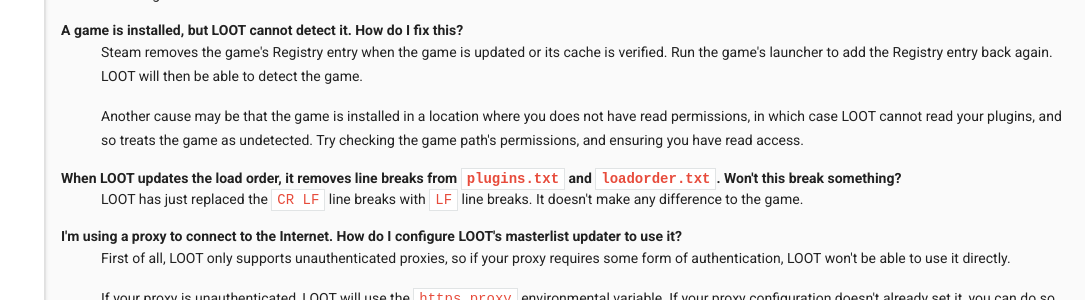
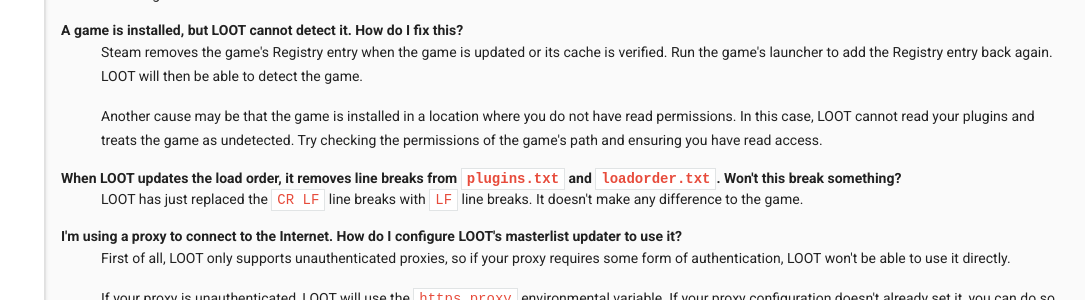
Before and after one commit to loot/loot.github.io, a Jekyll site: the page built from docs/help/LOOT-FAQs.html, in a window 1280 px wide. Shown: the part 2723-3023 px from the top of the page, without its empty margins (195-1280 px from the left). Built offline with Jekyll 4.4.1, drawn with Linux system fonts in a browser that asks for light colours; nearby versions of some CDN libraries.

Commit message:
Edit "Game not detected" section of FAQ
* Fix typos.
* Split up run-on.
* Reword awkward possessive.

```diff
--- a/docs/help/LOOT-FAQs.html
+++ b/docs/help/LOOT-FAQs.html
@@ -143,7 +143,7 @@
   <dt id="game-not-detected">A game is installed, but LOOT cannot detect it. How do I fix this?</dt>
   <dd>
     <p>Steam removes the game's Registry entry when the game is updated or its cache is verified. Run the game's launcher to add the Registry entry back again. LOOT will then be able to detect the game.</p>
-    <p>Another cause may be that the game is installed in a location where you does not have read permissions, in which case LOOT cannot read your plugins, and so treats the game as undetected. Try checking the game path's permissions, and ensuring you have read access.</p>
+    <p>Another cause may be that the game is installed in a location where you do not have read permissions. In this case, LOOT cannot read your plugins and treats the game as undetected. Try checking the permissions of the game's path and ensuring you have read access.</p>
   </dd>
 
   <dt id="line-breaks">When LOOT updates the load order, it removes line breaks from <code>plugins.txt</code> and <code>loadorder.txt</code>. Won't this break something?</dt>
```
